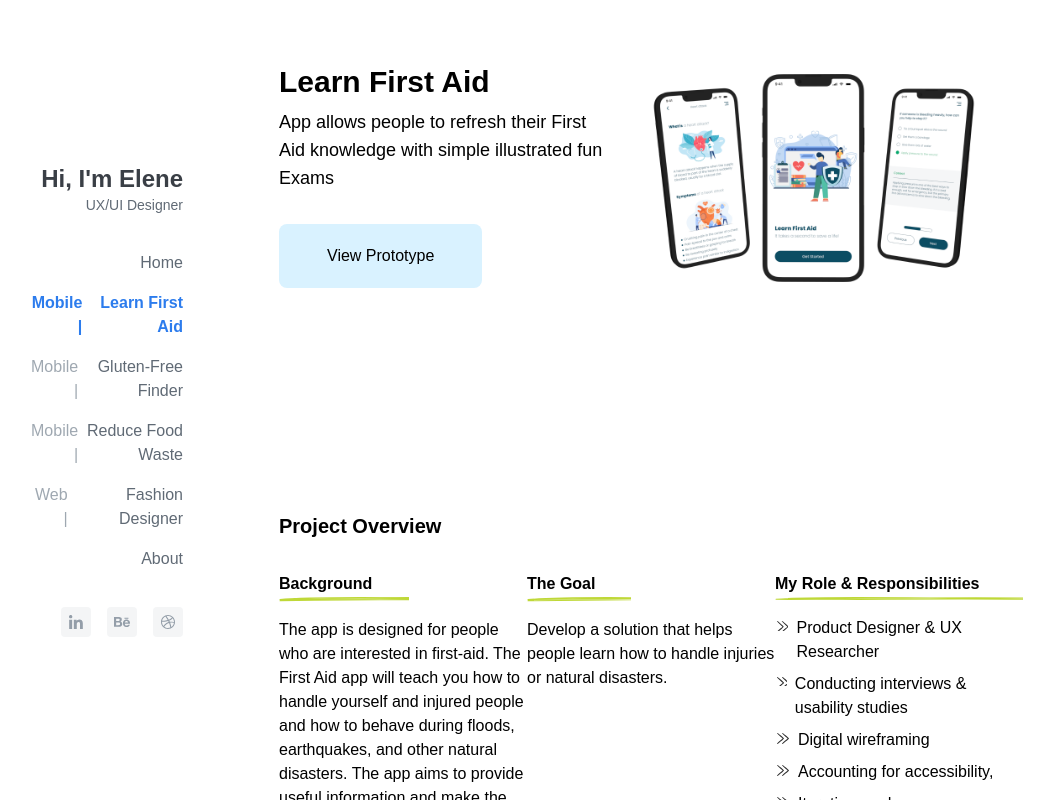
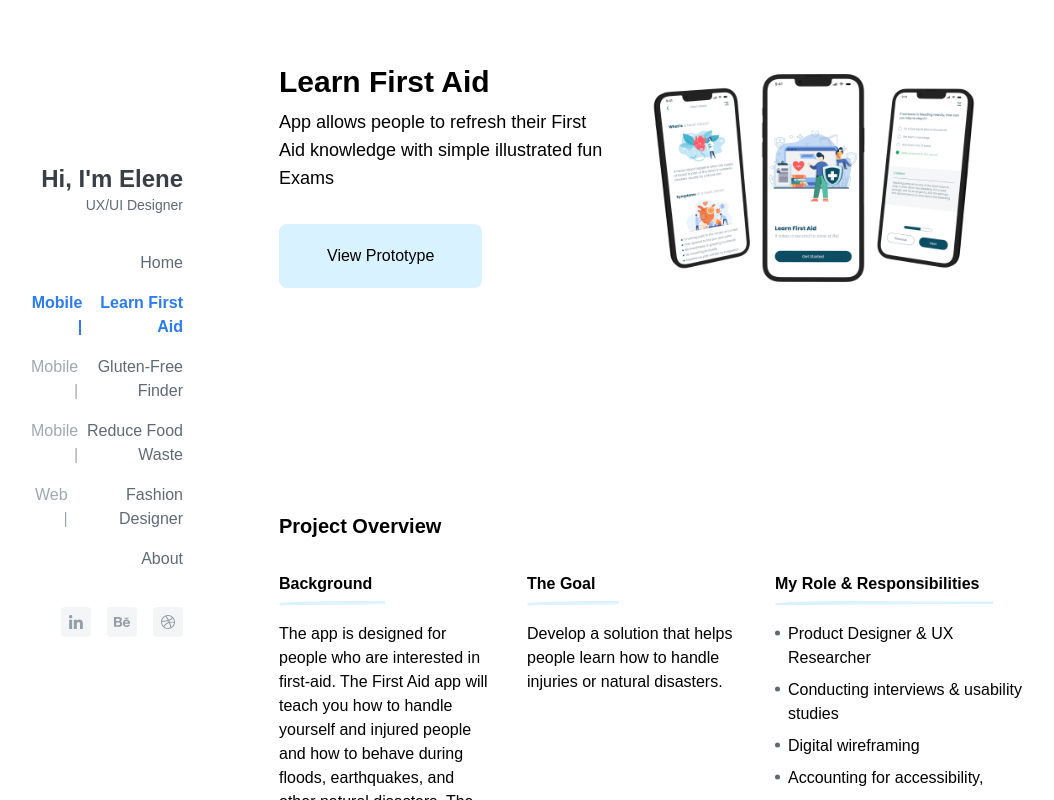
Before and after one commit to lelezedg/my-portfolio, a Next.js app: page /learn-first-aid-app in a window 1280 px wide. Shown: the whole page, without its empty margins (113-1167 px from the left). Built offline with nearby package versions, Linux system fonts and the light colour scheme.

Commit message:
fix: section component

```diff
--- a/components/Section.tsx
+++ b/components/Section.tsx
@@ -1,5 +1,5 @@
 import React from "react";
-import Image from "next/image";
+import { BulletIcon, SectionTitleIcon } from "../icons";
 
 type TSection = {
   title: string;
@@ -9,27 +9,25 @@ type TSection = {
 };
 
 export const Section = ({ title, body, list, style }: TSection) => {
-  const underlineIconWidth = title.length * 13;
+  const titleIconWidth = title.length * 7 + 36;
 
   return (
     <div className={`flex flex-col basis-1/3 ${style}`}>
       {title && (
-        <div className="mb-2 md:mb-4">
+        <div className="mb-2 md:mb-4 flex flex-col items-start ">
           <h1 className="font-semibold md:font-bold text-sm md:text-base">
             {title}
+
+            <div className="text-blue-200 pt-1">
+              <SectionTitleIcon width={titleIconWidth} />
+            </div>
           </h1>
-          <Image
-            src="/assets/underline.svg"
-            width={underlineIconWidth}
-            height={6}
-            alt="icon"
-          />
         </div>
       )}
 
       {body && (
-        <div className="md:mb-4">
-          <h1 className="font-regular text-sm md:text-base">{body}</h1>
+        <div className="md:mb-4 md:-ml-8">
+          <h1 className="font-regular text-sm md:text-base md:mx-8">{body}</h1>
         </div>
       )}
 
@@ -38,13 +36,8 @@ export const Section = ({ title, body, list, style }: TSection) => {
           const uniqueKey = Math.random().toString(36).substring(2, 10);
           return (
             <div className="mb-2 flex flex-row" key={uniqueKey}>
-              <div className="mr-2 mt-1">
-                <Image
-                  src="/assets/section-icon.svg"
-                  width={15}
-                  height={12}
-                  alt="icon"
-                />
+              <div className="mr-2 mt-2">
+                <BulletIcon />
               </div>
               <h1 className="font-regular text-sm md:text-base">{item}</h1>
             </div>
--- /dev/null
+++ b/icons/BulletIcon.tsx
@@ -0,0 +1,17 @@
+import React from "react";
+
+export const BulletIcon = () => {
+  return (
+    <>
+      <svg
+        width="5"
+        height="6"
+        viewBox="0 0 5 6"
+        fill="none"
+        xmlns="http://www.w3.org/2000/svg"
+      >
+        <circle cx="2.5" cy="3" r="2.5" fill="#606A75" />
+      </svg>
+    </>
+  );
+};
--- /dev/null
+++ b/icons/SectionTitleIcon.tsx
@@ -0,0 +1,23 @@
+import React from "react";
+
+export const SectionTitleIcon = ({ width = 100, height = 6 }: any) => {
+  return (
+    <>
+      <svg
+        fill="none"
+        xmlns="http://www.w3.org/2000/svg"
+        width={width}
+        height={height}
+        viewBox={`0 0 ${width} ${height}`}
+      >
+        <path
+          d="M1 4.81457C72.9304 3.8414 235.433 2.4789 310 4.81457C232.21 3.61223 49.7909 -1.44376 1 3.61223C83.4925 2.52473 259.81 1.00207 305.143 3.61223"
+          stroke="currentColor"
+          stroke-width="1.04167"
+          strokeLinecap="round"
+          strokeLinejoin="round"
+        />
+      </svg>
+    </>
+  );
+};
--- a/icons/index.ts
+++ b/icons/index.ts
@@ -1,3 +1,5 @@
 export * from "./BehanceIcon";
 export * from "./LinkedinIcon";
 export * from "./DribbleIcon";
+export * from "./BulletIcon";
+export * from "./SectionTitleIcon";
```
